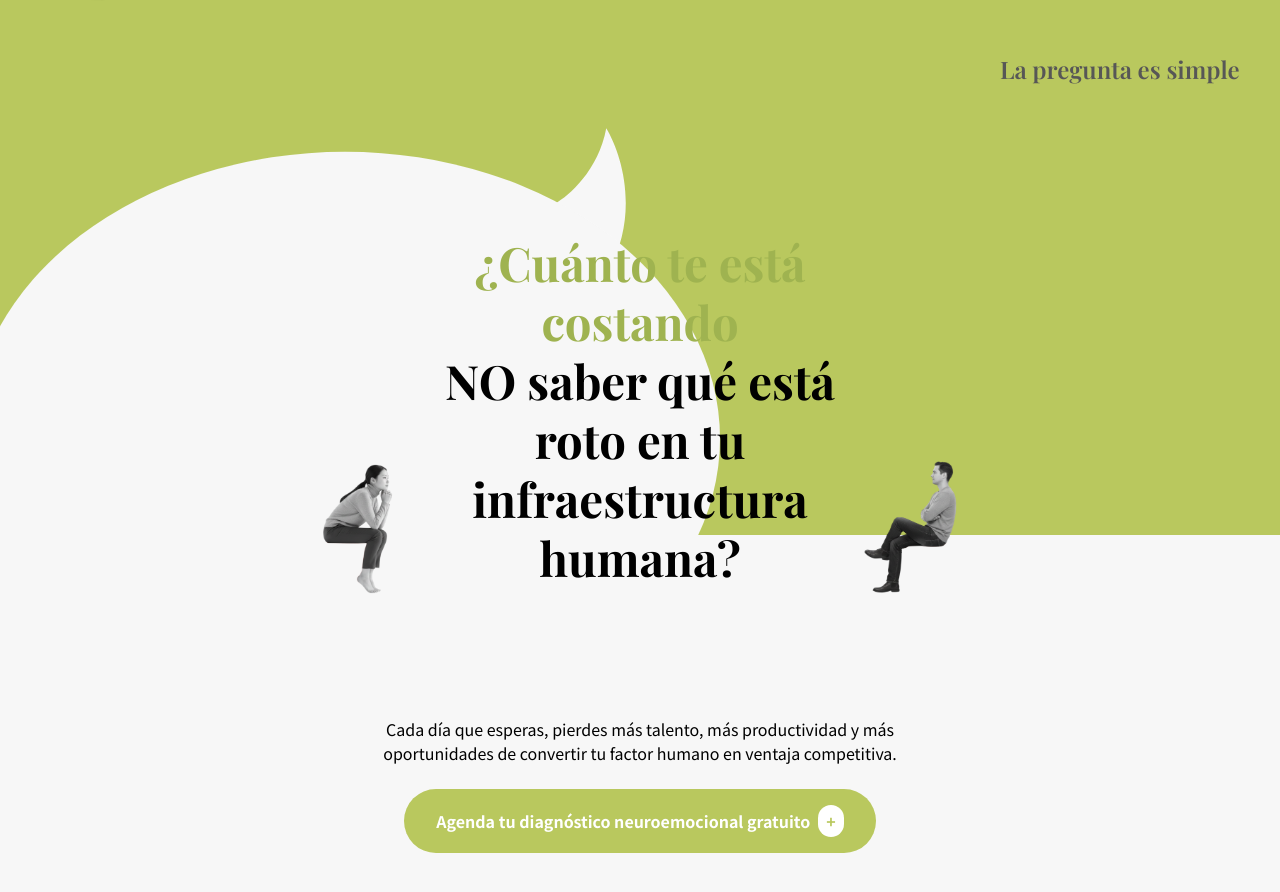
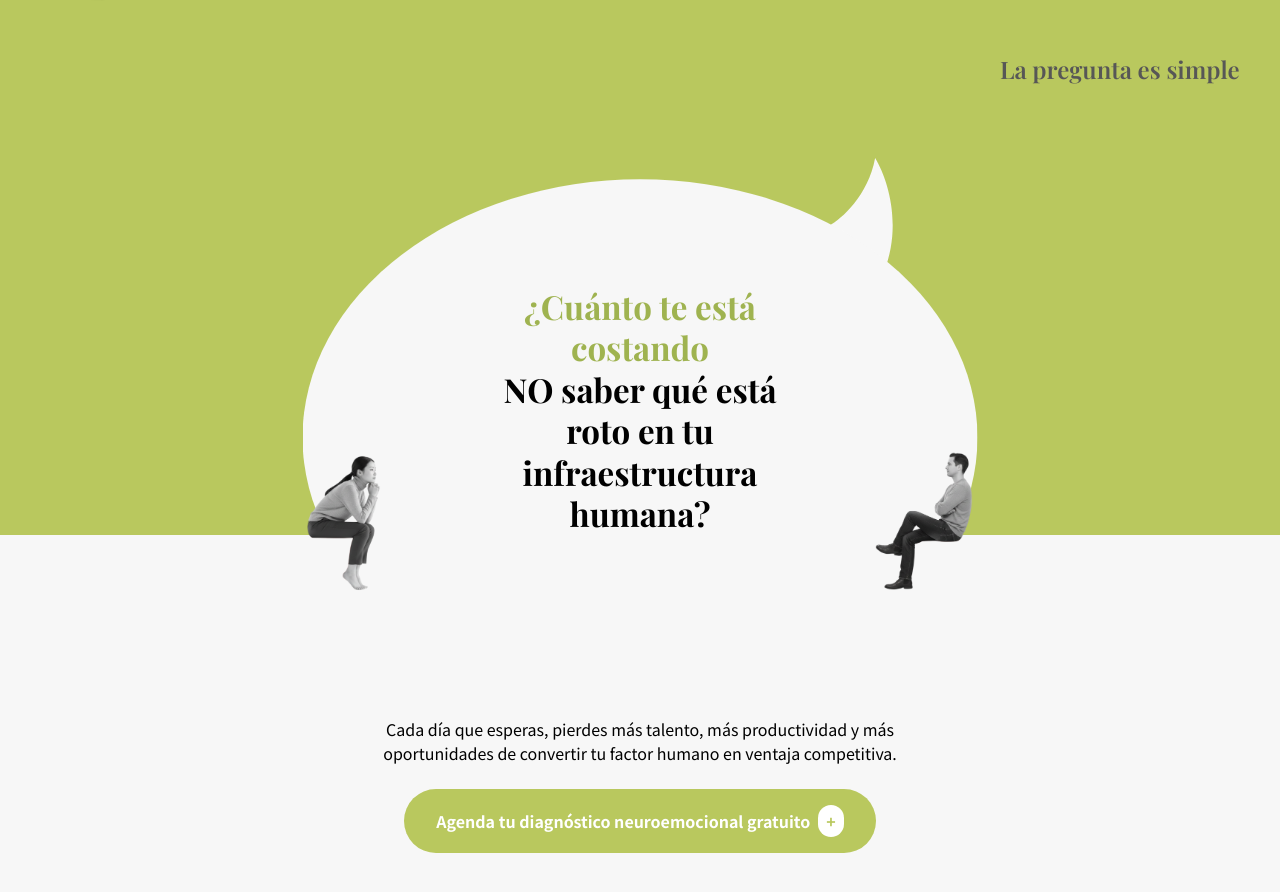
Before and after one commit to estraulacosta/emova-web, a Next.js app: page /diagnostico in a window 1280 px wide. Shown: the part 6588-7480 px from the top of the page. Built offline with nearby package versions, Linux system fonts and the light colour scheme.

Commit message:
pregunta simple
pregunta simple

```diff
--- a/src/components/sections/PreguntaSimple.tsx
+++ b/src/components/sections/PreguntaSimple.tsx
@@ -16,7 +16,7 @@ export default function PreguntaSimple() {
 
       {/* Burbuja SVG y personas con texto dentro - Desktop */}
       <div className="hidden lg:block relative w-full flex justify-center items-center" style={{height: 420, marginTop: '75px'}}>
-        <div style={{transform: 'rotate(180deg) translateX(560px) translateY(80px)'}} className="relative z-0">
+        <div style={{transform: 'rotate(180deg) translateY(80px) scale(0.9)'}} className="relative z-0 flex justify-center items-center">
           <Image
             src="/assets/burbuja_final.svg"
             alt="Burbuja"
@@ -26,10 +26,10 @@ export default function PreguntaSimple() {
         </div>
         {/* Texto dentro de la burbuja */}
         <div className="absolute top-1/2 left-1/2 transform -translate-x-1/2 -translate-y-1/2 max-w-[520px] w-full flex flex-col items-center z-20 px-4">
-          <h3 className="text-emova-tertiary text-[1.971rem] md:text-[2.957rem] font-extrabold font-playfair mb-4 text-center leading-tight break-words" style={{paddingLeft: '5px', paddingRight: '5px', wordBreak: 'break-word'}}>¿Cuánto te está costando<br /><span className="text-black font-extrabold">NO saber qué está roto en tu infraestructura humana?</span></h3>
+          <h3 className="text-emova-tertiary text-[1.971rem] md:text-[2.957rem] font-extrabold font-playfair mb-4 text-center leading-tight break-words" style={{paddingLeft: '5px', paddingRight: '5px', wordBreak: 'break-word', transform: 'scale(0.7)'}}>¿Cuánto te está costando<br /><span className="text-black font-extrabold">NO saber qué está roto en tu infraestructura humana?</span></h3>
         </div>
         {/* Persona sentada centrada */}
-        <div className="absolute left-1/2 bottom-8 z-20" style={{transform: 'translateX(-50%)'}}>
+        <div className="absolute left-1/2 bottom-8 z-20" style={{transform: 'translateX(-50%) translateY(-5.4px) scale(1.05)'}}>
           <Image
             src="/assets/Personas Sentadas.png"
             alt="Persona Sentada"
@@ -41,8 +41,8 @@ export default function PreguntaSimple() {
       </div>
 
       {/* Burbuja SVG y personas con texto dentro - Tablet */}
-      <div className="hidden md:block lg:hidden relative w-full flex justify-center items-center" style={{height: 350, marginTop: '20px'}}>
-        <div style={{transform: 'rotate(180deg) translateX(180px) translateY(10px)'}} className="z-10">
+      <div className="hidden md:block lg:hidden relative w-full flex justify-center items-center align-center" style={{height: 350, marginTop: '20px'}}>
+        <div style={{transform: 'rotate(180deg) scale(0.87)'}} className="flex justify-center items-center align-center">
           <Image
             src="/assets/burbuja_final.svg"
             alt="Burbuja"
@@ -51,11 +51,11 @@ export default function PreguntaSimple() {
           />
         </div>
         {/* Texto dentro de la burbuja */}
-        <div className="absolute top-1/2 left-1/2 transform -translate-x-1/2 -translate-y-1/2 max-w-[420px] w-full flex flex-col items-center z-20 px-4">
+        <div className="absolute top-1/2 left-1/2 transform -translate-x-1/2 -translate-y-1/2 max-w-[420px] w-full flex flex-col items-center z-20 px-4" style={{transform: 'scale(0.85)'}}>
           <h3 className="text-emova-tertiary text-[1.5rem] font-extrabold font-playfair mb-3 text-center leading-tight break-words" style={{paddingLeft: '5px', paddingRight: '5px', wordBreak: 'break-word'}}>¿Cuánto te está costando<br /><span className="text-black font-extrabold">NO saber qué está roto en tu infraestructura humana?</span></h3>
         </div>
         {/* Persona sentada centrada */}
-        <div className="relative left-1/2 bottom-6 z-20" style={{transform: 'translateX(-230px) translateY(-138px)'}}>
+        <div className="relative bottom-6 z-20 flex justify-center items-center" style={{transform: 'translateY(-138px) scale(0.9)'}}>
           <Image
             src="/assets/Personas Sentadas.png"
             alt="Persona Sentada"
@@ -68,7 +68,7 @@ export default function PreguntaSimple() {
 
       {/* Burbuja SVG y personas con texto dentro - Móvil */}
       <div className="md:hidden relative w-full flex justify-center items-center" style={{height: 300, marginTop: '10px'}}>
-        <div style={{transform: 'rotate(180deg)'}} className="relative z-10">
+        <div style={{transform: 'rotate(180deg) scale(1.2)'}} className="relative z-10 items-center justify-center">
           <Image
             src="/assets/burbuja_final.svg"
             alt="Burbuja"
@@ -81,7 +81,7 @@ export default function PreguntaSimple() {
           <h3 className="text-emova-tertiary text-[0.9rem] font-extrabold font-playfair mb-2 text-center leading-tight break-words" style={{paddingLeft: '5px', paddingRight: '5px', wordBreak: 'break-word'}}>¿Cuánto te está costando<br /><span className="text-black font-extrabold">NO saber qué está roto en tu infraestructura humana?</span></h3>
         </div>
         {/* Persona sentada centrada */}
-        <div className="absolute left-1/2 bottom-4 z-20" style={{transform: 'translateX(-50%) translateY(-60px)'}}>
+        <div className="absolute left-1/2 bottom-4 z-20" style={{transform: 'translateX(-50%) translateY(-60px) scale(1.2)'}}>
           <Image
             src="/assets/Personas Sentadas.png"
             alt="Persona Sentada"
```
